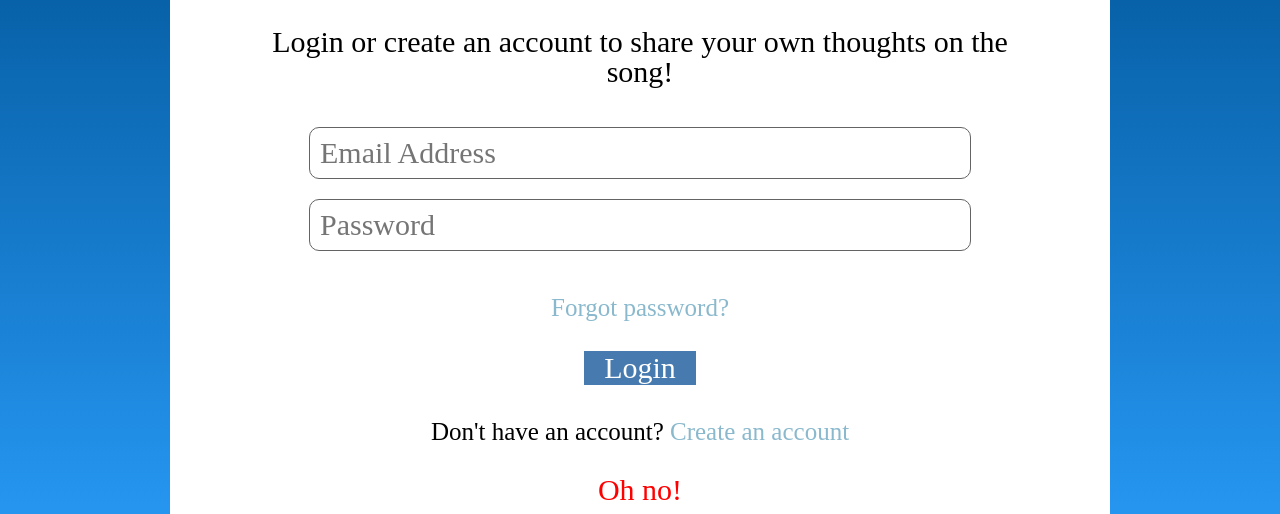
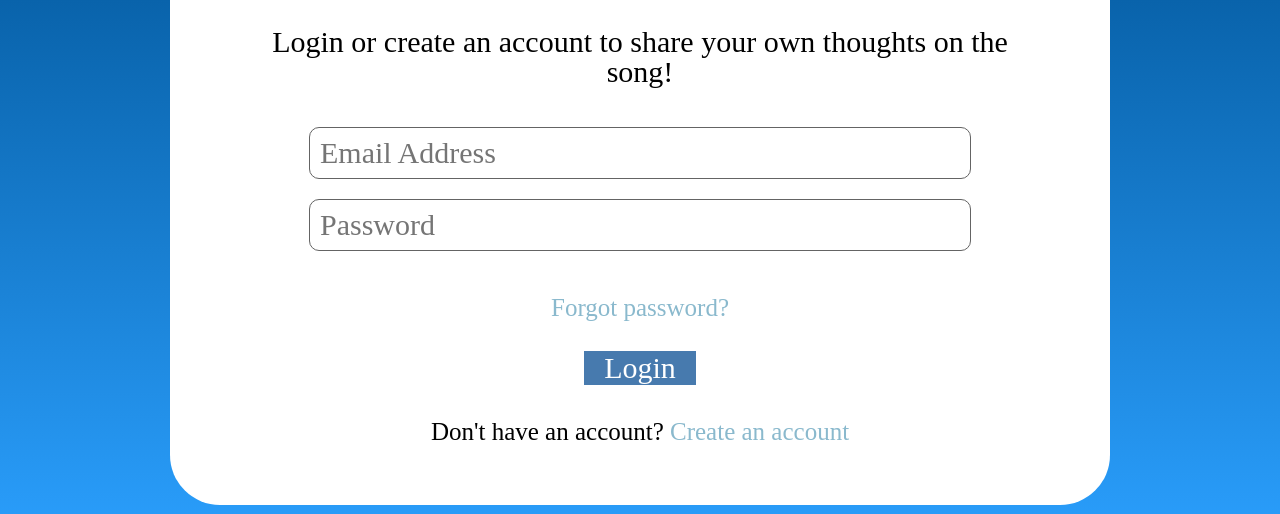
Before and after one commit to precydkn/ifisayiloveyou, a plain HTML site: page pages/login.html in a window 1280 px wide. Shown: the part 283-797 px from the top of the page. Drawn offline with nearby package versions, Linux system fonts and the light colour scheme; a web font is replaced by a local one.

Commit message:
Update pages.css

```diff
--- a/Frontend/pages.css
+++ b/Frontend/pages.css
@@ -143,7 +143,7 @@ section #Login .log-container #alert-p,
 section #Login .signup-container #alert-p,
 section #Signup .log-container #alert-p,
 section #Signup .signup-container #alert-p {
-  color: red;
+  display: none;
 }
 
 footer {
```
